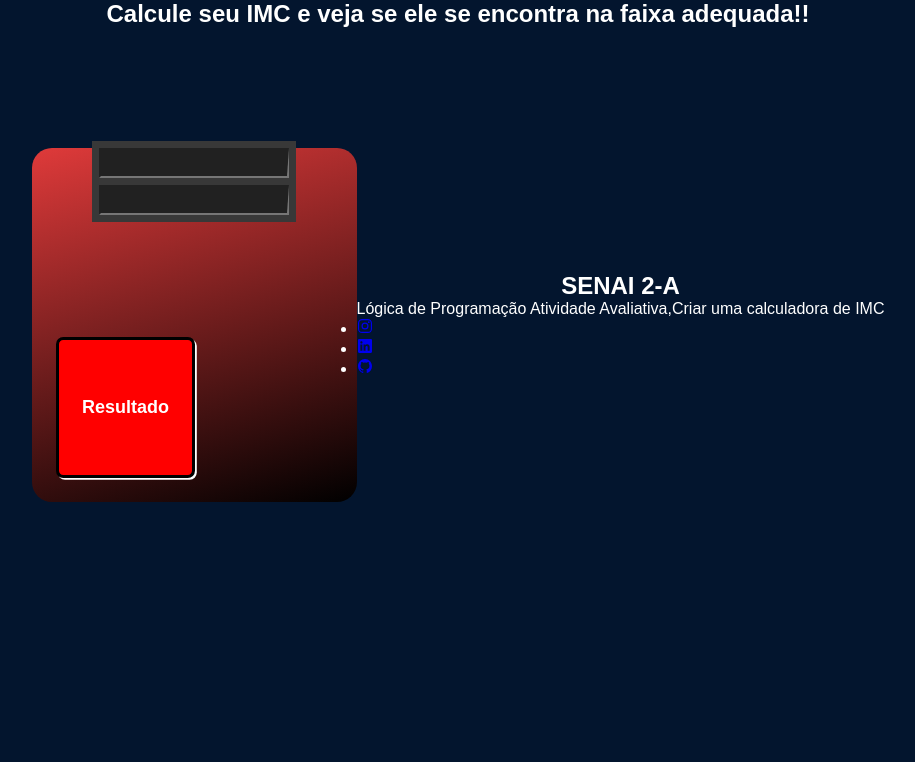
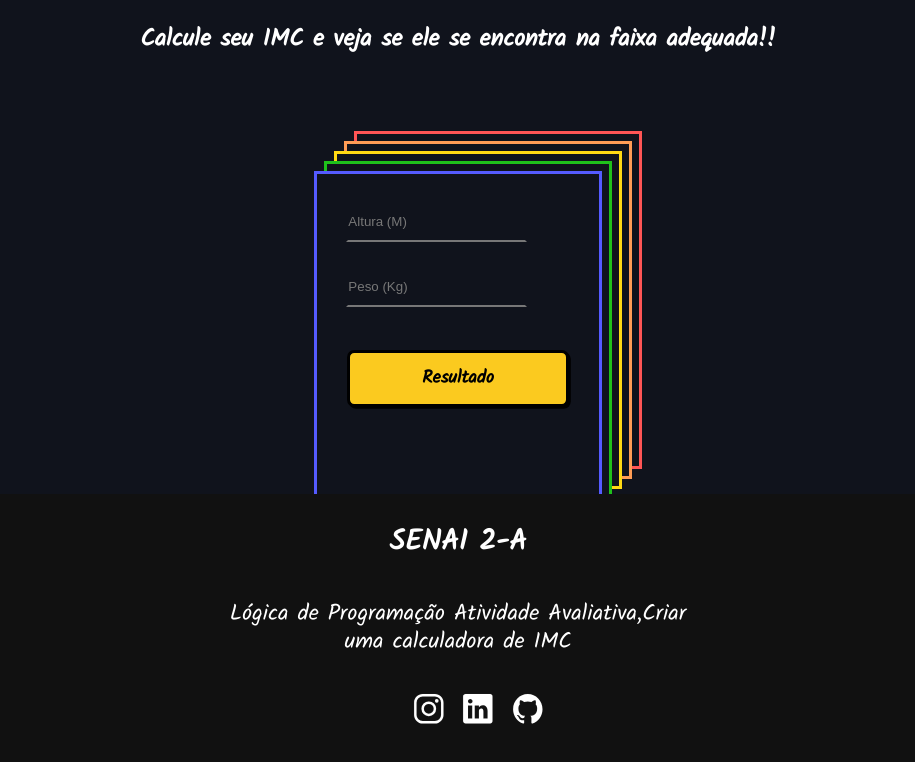
Before and after one commit to victorh21/trabalho-escola-, a plain HTML site: page index.html in a window 1280 px wide. Shown: the whole page, without its empty margins (182-1097 px from the left). Drawn offline with nearby package versions, Linux system fonts and the light colour scheme.

Commit message:
Update style.css

```diff
--- a/style.css
+++ b/style.css
@@ -1,65 +1,76 @@
-* {
+@import url('https://fonts.googleapis.com/css2?family=Kalam&display=swap');
+body {
     margin: 0;
     padding: 0;
     box-sizing: border-box;
-  font-family: Arial, Helvetica, sans-serif;
+    font-family: 'Kalam', cursive;
+    background: #10131C;
+    color: #fff;
+    --background: #10131C;
+    --green: #1FC11B;
+    --yellow: #FFD913;
+    --orange: #FF9C55;
+    --red: #FF5555;
+    --violet: #555BFF;
 }
-
-body {
-  width: 100vw;
-  height: 100vh;
-  background-color: #03152e;
-  color: white;
-}
-h2 {
+header {
     text-align: center;
 }
 .container {
-  justify-content: center;
-      align-items: center;
     display: flex;
     flex-wrap: wrap;
-      margin: 15vh;
+    align-items: center;
+    justify-content: center;
+    margin: 7EM;
 }
-.altura {
-  text-align: center;
-
-  justify-content: center;
+.card {
+    width: 250px;
+    height: 300px;
+    display: flex;
+    flex-direction: column;
+    gap: 1em;
+    background: var(--background);
+    padding: 1rem;
+    border: 3px solid var(--violet);
+    box-shadow: 10px -10px 0 -3px var(--background), 10px -10px var(--green),
+           20px -20px 0 -3px var(--background), 20px -20px var(--yellow),
+           30px -30px 0 -3px var(--background), 30px -30px var(--orange),
+           40px -40px 0 -3px var(--background), 40px -40px var(--red);
+    transition: box-shadow 1s, top 1s, left 1s;
+   }
+.card:hover {
+    box-shadow: 0 0 0 -3px var(--background), 0 0 0 0 var(--green),
+         0 0 0 -3px var(--background), 0 0 0 0  var(--yellow),
+         0 0 0 -3px var(--background), 0 0 0 0  var(--orange),
+         0 0 0 -3px  var(--background), 0 0 0 0  var(--red);
    }
 .input {
-  align-items: center;
-  background-color: #383838;
-  border: 1ex solid none;
-  border-top-width: 1.7em;
-  margin: 0;
-  padding: 0;
-  color: #383838;
-  word-wrap: break-word;
-  outline: 7px solid #383838;
-  height: 30px;
-  font-size: 17px;
-  text-align: center;
-  transition: all 1s;
-  max-width: 190px;
-  font-weight: bold;
-  font-family: 'Courier New', Courier, monospace;
+    margin: 1EM;
+    line-height: 28px;
+    border: 2px solid transparent;
+    border-bottom-color: #777;
+    padding: .2rem 0;
+    outline: none;
+    background-color: transparent;
+    color: #fff;
+    transition: .3s cubic-bezier(0.645, 0.045, 0.355, 1);
    }
-
- .input:hover {
-  border-top-width: 0.2em;
-  background-color: #f1e8e8;
+.input:focus, input:hover {
+    outline: none;
+    padding: .2rem 1rem;
+    border-radius: 1rem;
+    border-color: #1FC11B;
    }
-
- .input:focus {
-  border-top-width: 0.2em;
-  background-color: #f1e8e8;
+.input::placeholder {
+    color: #777;
    }
-
+.input:focus::placeholder {
+    opacity: 0;
+    transition: opacity .3s;
+   }
 button {
-  margin: 3vh;
-  justify-content: center;
-  background: rgb(255, 0, 0);
-  color: #FFF;
+    margin: 0.8em;
+    background: #FBCA1F;
     font-family: inherit;
     padding: 0.6em 1.3em;
     font-weight: 900;
@@ -68,41 +79,56 @@ h2 {
     border-radius: 0.4em;
     box-shadow: 0.1em 0.1em;
    }
-
 button:hover {
     transform: translate(-0.05em, -0.05em);
     box-shadow: 0.15em 0.15em;
    }
-
 button:active {
     transform: translate(0.05em, 0.05em);
     box-shadow: 0.05em 0.05em;
    }
-
- .card {
+footer{
+    position: absolute;
+    bottom: 0;
+    left: 0;
+    right: 0;
+    background: #111;
+    height: auto;
+    width: 100vw;
+    color: #fff;
+}
+.footer-content{
     display: flex;
-   flex-wrap: wrap;
+    align-items: center;
+    justify-content: center;
+    flex-direction: column;
     text-align: center;
-  width: 325px;
-  height: 354px;
-  background-image: linear-gradient(163deg, rgb(223, 58, 58) 0%, rgb(0, 0, 0) 100%);
-  border-radius: 20px;
-  transition: all .3s;
 }
-
- .card2 {
-  width: 325px;
-  height: 354px;
-  background-color: #1a1a1a;
-  border-radius:;
-  transition: all .2s;
+.footer-content h2{
+    font-size: 1.8rem;
+    line-height: 3rem;
 }
-
- .card2:hover {
-  transform: scale(0.98);
-  border-radius: 20px;
+.footer-content p{
+    max-width: 500px;
+    margin: 10px auto;
+    line-height: 28px;
+    font-size: 1.4EM;
 }
-
- .card:hover {
-  box-shadow: 0px 0px 30px 1px rgba(0, 255, 117, 0.30);
+.socials{
+    list-style: none;
+    display: flex;
+    align-items: center;
+    justify-content: center;
+    margin: 1rem 0 3rem 0;
 }
+.socials li{
+    list-style: none;
+    margin: 8px;
+}
+.socials a{
+    text-decoration: none;
+    color: #fff;
+}
+.socials a {
+    font-size: 2.1rem;
+}
```
Lines whose indentation alone changed are shown as unchanged.
